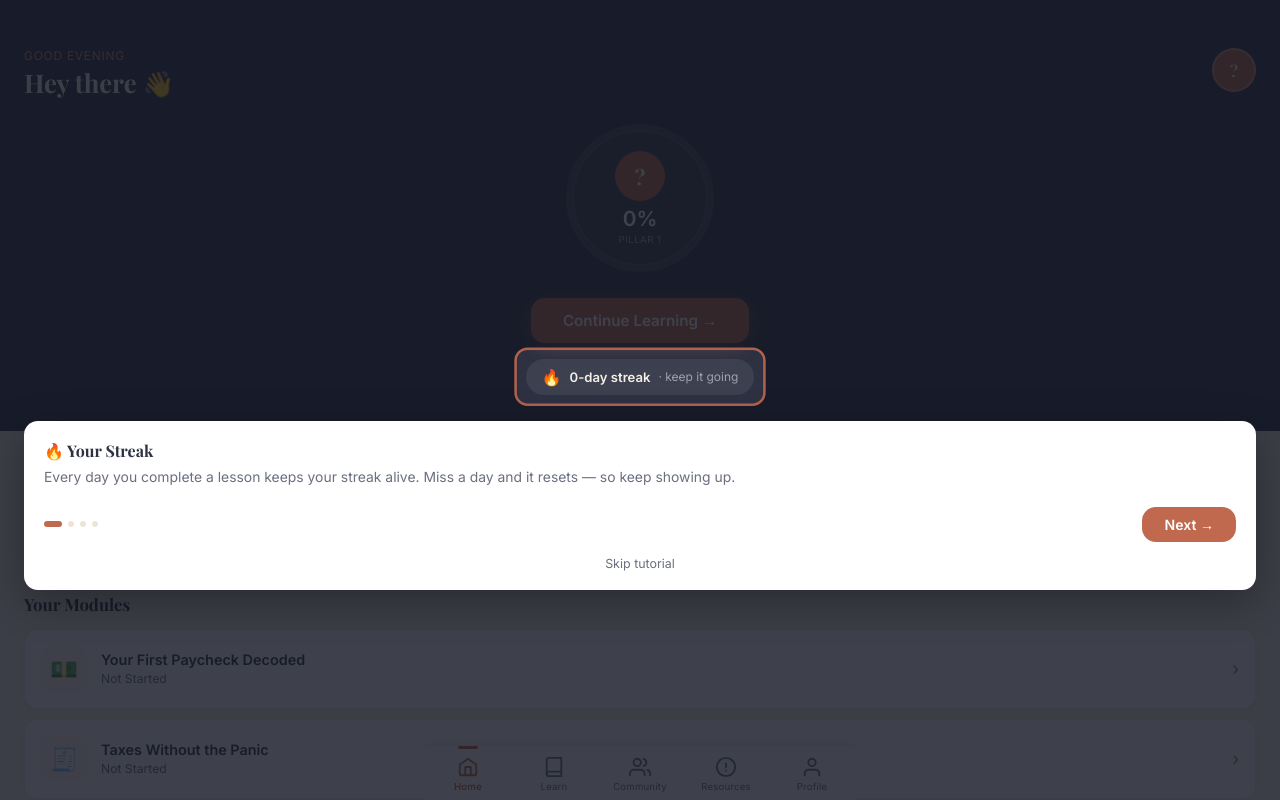
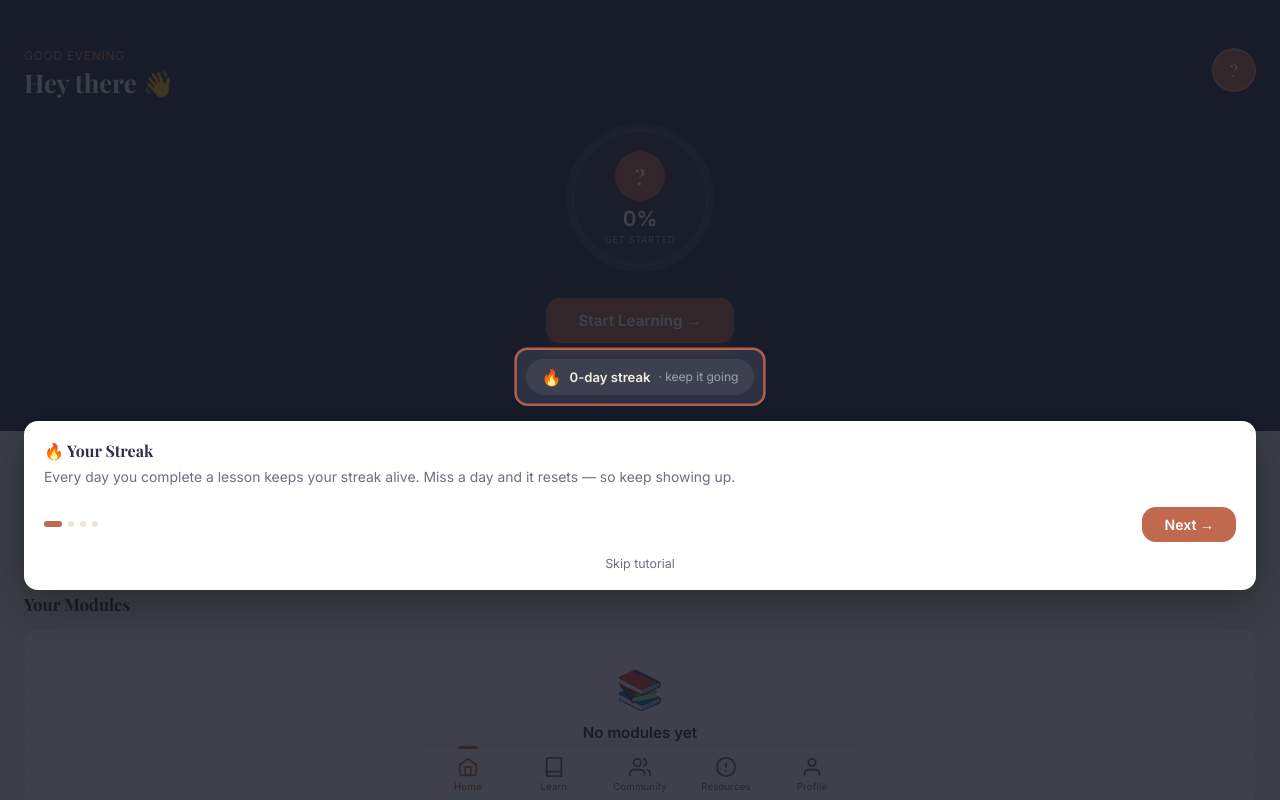
Before and after one commit to ProjectHearthSTACK/homebase, a React (Vite) app: page /dashboard in a window 1280 px wide. Built offline with nearby package versions, Linux system fonts and the light colour scheme.

Commit message:
Update Dashboard.tsx

```diff
--- a/src/screens/Dashboard.tsx
+++ b/src/screens/Dashboard.tsx
@@ -6,6 +6,7 @@ import PageTransition from '../components/PageTransition'
 import CoachMarks from '../components/CoachMarks'
 
 const PROGRESS_KEY = 'hb_completed_lessons'
+const ENROLLED_KEY = 'hb_enrolled_modules'
 
 function getCompleted(): Set<string> {
   try {
@@ -14,8 +15,14 @@ function getCompleted(): Set<string> {
   } catch { return new Set() }
 }
 
-const pillar1     = pillars.find(p => p.id === '1')!
-const dashModules = pillar1.modules.slice(0, 4)
+function getEnrolledIds(): string[] {
+  try {
+    const raw = localStorage.getItem(ENROLLED_KEY)
+    return raw ? JSON.parse(raw) : []
+  } catch { return [] }
+}
+
+const pillar1 = pillars.find(p => p.id === '1')!
 
 const highlights = [
   { id: 'b1', emoji: '📖', label: 'First Lesson',    earned: true  },
@@ -56,8 +63,8 @@ function moduleStatus(moduleId: string, totalLessons: number, completed: Set<str
   return `In Progress · ${done}/${totalLessons}`
 }
 
-function overallProgress(completed: Set<string>): number {
-  const total = pillar1.modules.reduce((acc, m) => acc + m.lessons.length, 0)
+function overallProgress(enrolledModules: typeof pillar1.modules, completed: Set<string>): number {
+  const total = enrolledModules.reduce((acc, m) => acc + m.lessons.length, 0)
   if (total === 0) return 0
   return Math.round((completed.size / total) * 100)
 }
@@ -66,16 +73,18 @@ export default function Dashboard() {
   const navigate  = useNavigate()
   const scrollRef = useRef<HTMLDivElement>(null)
 
-  const [expandedId, setExpandedId] = useState<string | null>(null)
-  const [name,       setName]       = useState(localStorage.getItem('hb_name') || '')
-  const [streak,     setStreak]     = useState(0)
-  const [completed,  setCompleted]  = useState<Set<string>>(getCompleted)
-  const [showCoach,  setShowCoach]  = useState(false)
+  const [expandedId,   setExpandedId]   = useState<string | null>(null)
+  const [name,         setName]         = useState(localStorage.getItem('hb_name') || '')
+  const [streak,       setStreak]       = useState(0)
+  const [completed,    setCompleted]    = useState<Set<string>>(getCompleted)
+  const [enrolledIds,  setEnrolledIds]  = useState<string[]>(getEnrolledIds)
+  const [showCoach,    setShowCoach]    = useState(false)
 
-  const avatarColor = localStorage.getItem('hb_avatar_color') || 'var(--terracotta)'
-  const photo       = localStorage.getItem('hb_photo') || null
-  const initial     = name ? name[0].toUpperCase() : '?'
-  const pillarPct   = overallProgress(completed)
+  const avatarColor     = localStorage.getItem('hb_avatar_color') || 'var(--terracotta)'
+  const photo           = localStorage.getItem('hb_photo') || null
+  const initial         = name ? name[0].toUpperCase() : '?'
+  const enrolledModules = pillar1.modules.filter(m => enrolledIds.includes(m.id))
+  const pillarPct       = overallProgress(enrolledModules, completed)
 
   useEffect(() => {
     const fetchProfile = async () => {
@@ -95,12 +104,15 @@ export default function Dashboard() {
   }, [])
 
   useEffect(() => {
-    const sync = () => setCompleted(getCompleted())
+    const sync = () => {
+      setCompleted(getCompleted())
+      setEnrolledIds(getEnrolledIds())
+    }
     window.addEventListener('focus', sync)
     return () => window.removeEventListener('focus', sync)
   }, [])
 
-  // Fire coach marks once, after a short delay so the UI is painted
+  // Coach marks — fire once after first load
   useEffect(() => {
     const done = localStorage.getItem('hb_tutorial_done') === 'true'
     if (!done) {
@@ -110,7 +122,8 @@ export default function Dashboard() {
   }, [])
 
   const getResumeRoute = () => {
-    for (const m of dashModules) {
+    const targets = enrolledModules.length > 0 ? enrolledModules : [pillar1.modules[0]]
+    for (const m of targets) {
       const [pillarId, moduleNum] = m.id.split('-')
       for (let i = 1; i <= m.lessons.length; i++) {
         if (!completed.has(`p${pillarId}-m${moduleNum}-l${i}`)) {
@@ -118,7 +131,7 @@ export default function Dashboard() {
         }
       }
     }
-    return `/lesson/${dashModules[0].id}/1`
+    return `/lesson/${pillar1.modules[0].id}/1`
   }
 
   return (
@@ -201,7 +214,9 @@ export default function Dashboard() {
                   }}>{initial}</div>
               }
               <p style={{ fontSize: '1.3rem', fontWeight: 700, color: 'white', lineHeight: 1 }}>{pillarPct}%</p>
-              <p style={{ fontSize: '0.6rem', color: '#a0a0b0', letterSpacing: '0.05em' }}>PILLAR 1</p>
+              <p style={{ fontSize: '0.6rem', color: '#a0a0b0', letterSpacing: '0.05em' }}>
+                {enrolledModules.length > 0 ? 'YOUR PROGRESS' : 'GET STARTED'}
+              </p>
             </div>
           </div>
 
@@ -218,7 +233,7 @@ export default function Dashboard() {
               transition: 'transform 0.15s',
             }}
           >
-            Continue Learning →
+            {enrolledModules.length > 0 ? 'Continue Learning →' : 'Start Learning →'}
           </button>
 
           <div
@@ -270,9 +285,51 @@ export default function Dashboard() {
 
         {/* ── YOUR MODULES ── */}
         <div style={{ padding: '24px 24px 0' }}>
-          <h2 style={{ fontSize: '1.05rem', fontWeight: 700, color: 'var(--slate)', marginBottom: 14 }}>Your Modules</h2>
+          <div style={{ display: 'flex', justifyContent: 'space-between', alignItems: 'center', marginBottom: 14 }}>
+            <h2 style={{ fontSize: '1.05rem', fontWeight: 700, color: 'var(--slate)' }}>Your Modules</h2>
+            {enrolledModules.length > 0 && (
+              <button
+                onClick={() => navigate('/modules')}
+                style={{ fontSize: '0.78rem', fontWeight: 600, color: 'var(--terracotta)', background: 'none', padding: 0 }}
+              >
+                Browse all →
+              </button>
+            )}
+          </div>
+
+          {enrolledModules.length === 0 ? (
+            /* ── EMPTY STATE ── */
+            <div style={{
+              background: 'var(--white)',
+              borderRadius: 'var(--radius-md)',
+              border: '1.5px dashed var(--cream-dark)',
+              padding: '36px 24px',
+              textAlign: 'center',
+              display: 'flex', flexDirection: 'column', alignItems: 'center', gap: 10,
+            }}>
+              <div style={{ fontSize: '2.4rem' }}>📚</div>
+              <p style={{ fontWeight: 700, fontSize: '0.95rem', color: 'var(--slate)' }}>No modules yet</p>
+              <p style={{ fontSize: '0.83rem', color: 'var(--slate-muted)', lineHeight: 1.65, maxWidth: 240 }}>
+                Head to Learn, pick a module, and hit Start. It'll show up here so you can track your progress.
+              </p>
+              <button
+                onClick={() => navigate('/modules')}
+                onMouseDown={e => (e.currentTarget.style.transform = 'scale(0.97)')}
+                onMouseUp={e => (e.currentTarget.style.transform = 'scale(1)')}
+                style={{
+                  marginTop: 6,
+                  background: 'var(--terracotta)', color: 'white',
+                  fontWeight: 700, fontSize: '0.88rem',
+                  padding: '11px 28px', borderRadius: 'var(--radius-md)',
+                  transition: 'transform 0.15s',
+                }}
+              >
+                Browse Modules →
+              </button>
+            </div>
+          ) : (
             <div style={{ display: 'flex', flexDirection: 'column', gap: 10 }}>
-            {dashModules.map(m => {
+              {enrolledModules.map(m => {
                 const isExpanded = expandedId === m.id
                 const [pillarId, moduleNum] = m.id.split('-')
                 const status     = moduleStatus(m.id, m.lessons.length, completed)
@@ -383,6 +440,7 @@ export default function Dashboard() {
                 )
               })}
             </div>
+          )}
         </div>
 
         {/* ── UNLIMITED UPSELL ── */}
@@ -430,7 +488,6 @@ export default function Dashboard() {
 
       </div>
 
-      {/* ── COACH MARKS ── */}
       {showCoach && <CoachMarks onDone={() => setShowCoach(false)} />}
 
     </PageTransition>
```
Lines whose indentation alone changed are shown as unchanged.
